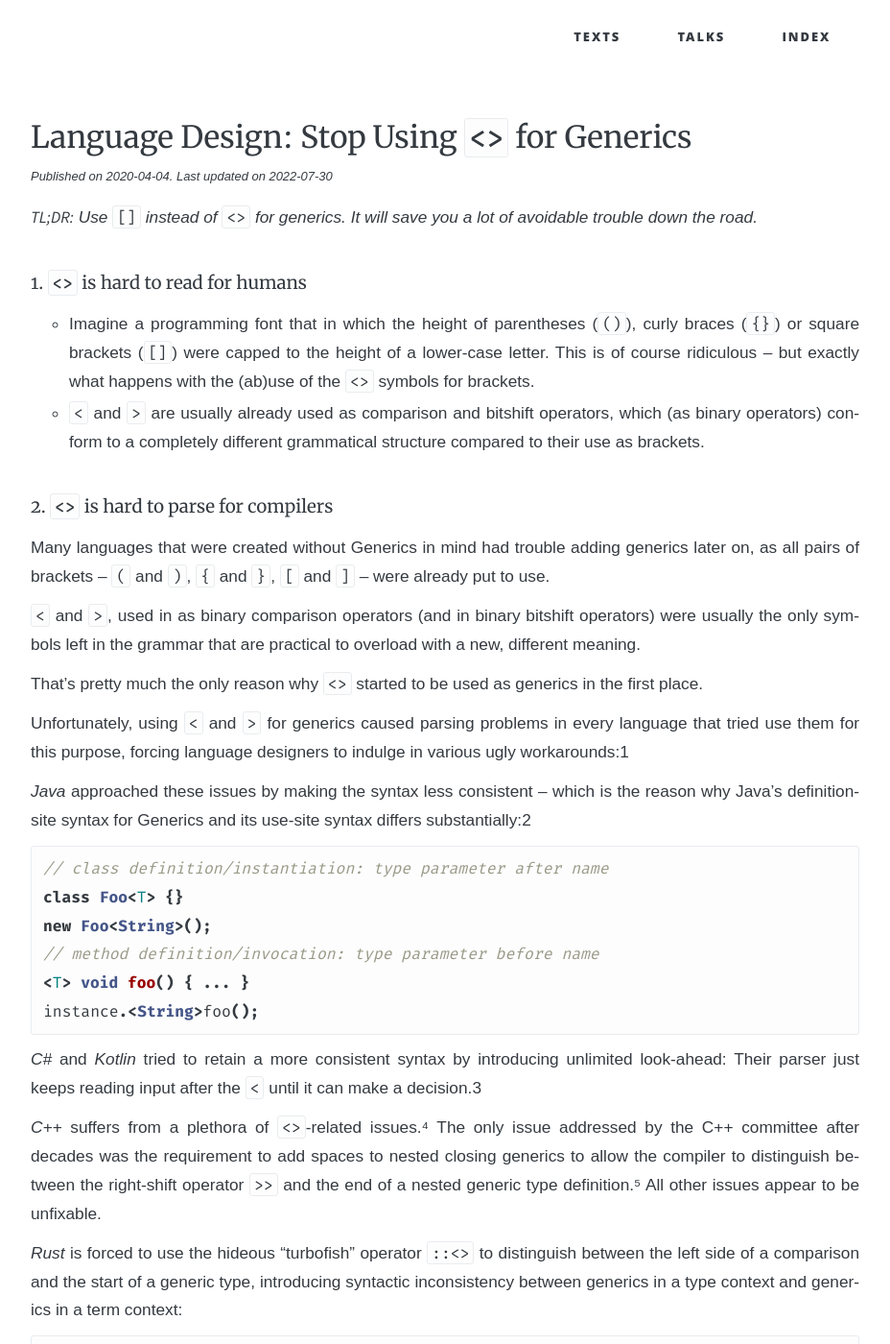
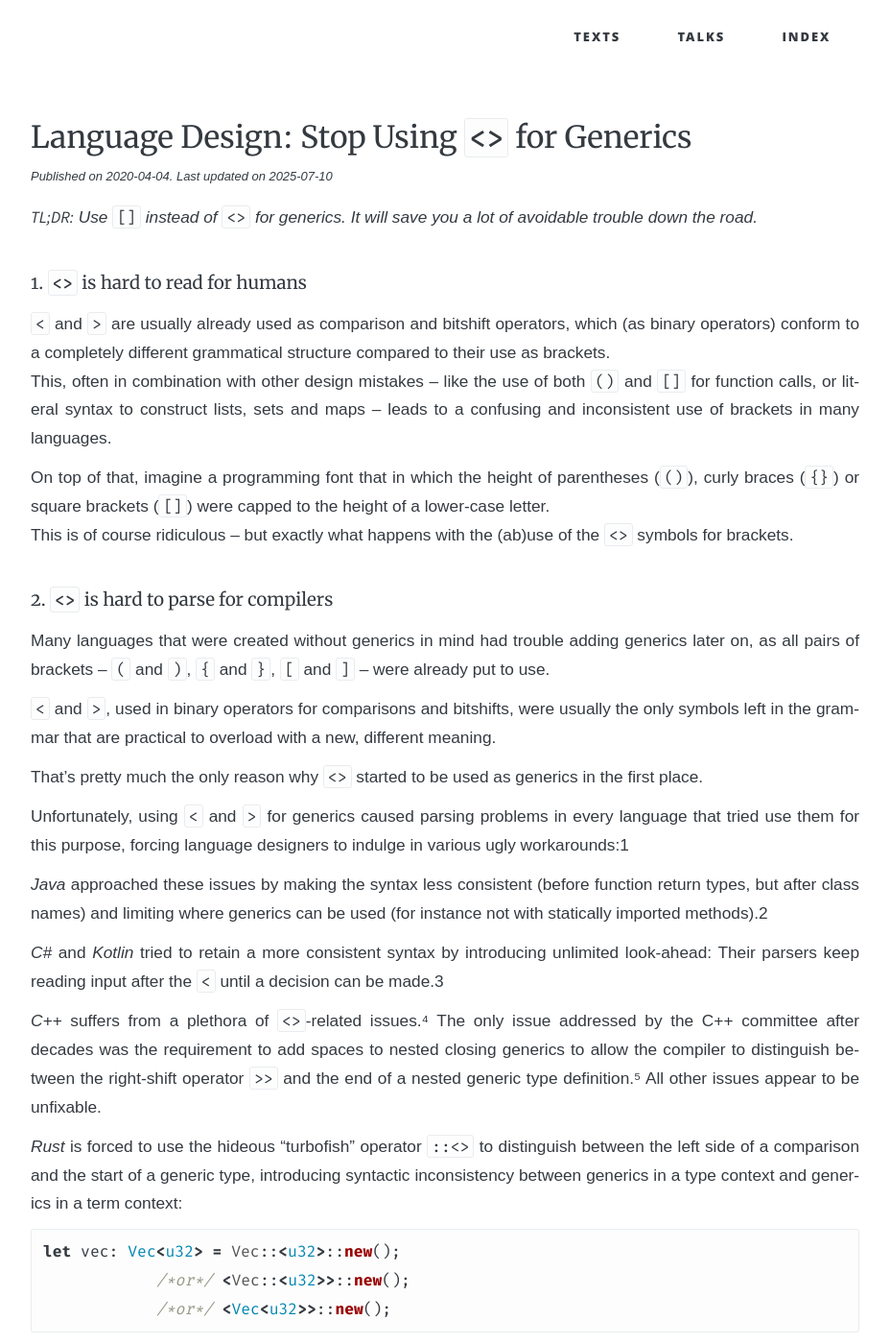
Before and after one commit to soc/soc.me, a Jekyll site: the page built from _languages/stop-using-angle-brackets-for-generics.md, in a window 1280 px wide and 1400 px high. Shown: the whole window at 96% size, without its empty margins (176-1104 px from the left). Built offline with Jekyll 4.4.1, drawn with Linux system fonts in a browser that asks for light colours; some web fonts are replaced; some of the changed text lies outside the part shown.

Commit message:
improve wording and structure of "Stop Using `<>` for Generics"

````diff
--- a/_languages/stop-using-angle-brackets-for-generics.md
+++ b/_languages/stop-using-angle-brackets-for-generics.md
@@ -1,7 +1,7 @@
 ---
 title:  "Language Design: Stop Using `<>` for Generics"
 date:   2020-04-04
-update: 2022-07-30
+update: 2025-07-10
 redirect_from: "/languages/stop-using-for-generics"
 ---
 
@@ -9,40 +9,33 @@ _**TL;DR:** Use_ `[]` _instead of_ `<>` _for generics. It will save you a lot of
 
 #### 1. `<>` is hard to read for humans
 
-- Imagine a programming font that in which the height of parentheses (`()`), curly braces (`{}`) or
-  square brackets (`[]`) were capped to the height of a lower-case letter.
-  This is of course ridiculous – but exactly what happens with the (ab)use of the `<>` symbols for brackets.
-- `<` and `>` are usually already used as comparison and bitshift operators, which (as binary operators)
-  conform to a completely different grammatical structure compared to their use as brackets.
+`<` and `>` are usually already used as comparison and bitshift operators, which (as binary operators)
+conform to a completely different grammatical structure compared to their use as brackets.
+This, often in combination with other design mistakes – like the use of both `()` and `[]` for function calls,
+or literal syntax to construct lists, sets and maps – leads to a confusing and inconsistent use of brackets in many languages.
+
+On top of that, imagine a programming font that in which the height of parentheses (`()`), curly braces (`{}`) or
+square brackets (`[]`) were capped to the height of a lower-case letter.
+This is of course ridiculous – but exactly what happens with the (ab)use of the `<>` symbols for brackets.
 
 #### 2. `<>` is hard to parse for compilers
 
-Many languages that were created without Generics in mind had trouble adding generics later on,
+Many languages that were created without generics in mind had trouble adding generics later on,
 as all pairs of brackets – `(` and `)`, `{` and `}`, `[` and `]` – were already put to use.
 
-`<` and `>`, used in as binary comparison operators (and in binary bitshift operators)
-were usually the only symbols left in the grammar that are practical to overload with a new,
-different meaning.
+`<` and `>`, used in binary operators for comparisons and bitshifts, were usually the only symbols left in the
+grammar that are practical to overload with a new, different meaning.
 
 That's pretty much the only reason why `<>` started to be used as generics in the first place.
 
 Unfortunately, using `<` and `>` for generics caused parsing problems in every language that tried
 use them for this purpose, forcing language designers to indulge in various ugly workarounds:[^related]
 
-_Java_ approached these issues by making the syntax less consistent – which is the reason why Java's
-definition-site syntax for Generics and its use-site syntax differs substantially:[^java]
-
-```java
-// class definition/instantiation: type parameter after name
-class Foo<T> {}
-new Foo<String>();
-// method definition/invocation: type parameter before name
-<T> void foo() { ... }
-instance.<String>foo();
-```
+_Java_ approached these issues by making the syntax less consistent (before function return types, but after class names)
+and limiting where generics can be used (for instance not with statically imported methods).[^java]
 
 _C#_ and _Kotlin_ tried to retain a more consistent syntax by introducing unlimited look-ahead:
-Their parser just keeps reading input after the `<` until it can make a decision.[^csharp]
+Their parsers keep reading input after the `<` until a decision can be made.[^csharp]
 
 _C++_ suffers from a plethora of `<>`-related issues.[^cpp1]
 The only issue addressed by the C++ committee after decades was the requirement to add spaces to
@@ -59,17 +52,15 @@ let vec: Vec<u32> = Vec::<u32>::new();
             /*or*/ <Vec<u32>>::new();
 ```
 
-#### 3. It makes the uses of brackets confusing and inconsistent
+#### A better design
 
-Many legacy languages use `<` and `>` for comparisons, bit-shifts and generics, as well as both `()` and `[]` for function calls.
-
-Instead, imagine a design where each bracket has a clearly-defined use ...
+Instead of repeating the mistakes of the past, imagine each bracket has a clearly-defined use:
 
 > `[]` _encloses_ type parameters or type arguments<br/>
 > `()` _groups_ expressions, parameter/argument lists or tuples<br/>
 > `{}` _sequences_ statements or definitions<br/>
 
-... and `<`/`>` is only used as a comparison operator, and not misused as a makeshift bracket.
+`<`/`>` is only used as a comparison operator, and not misused as a makeshift bracket.
 
 This substantially simplifies the mental model beginners need to adopt before writing their first program
 (_"`()` is for values, `[]` is for types"_), and encourages the elimination of syntactic special cases like collection literals ...
@@ -95,8 +86,6 @@ array(0) = 23.42       /* instead of */   array[0] = 23.42
 map("name") = "Joe"    /* instead of */   map["name"] = "Joe"
 ```
 
----
-
 #### Coda
 
 Thankfully, the number of languages using `[]` for generics seems to increase lately –
````
Also changed, not shown: other parts of _languages/stop-using-angle-brackets-for-generics.md (+1 -1 lines).
